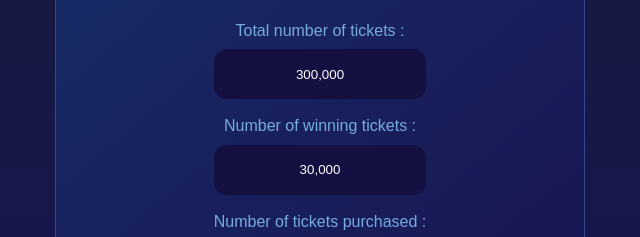
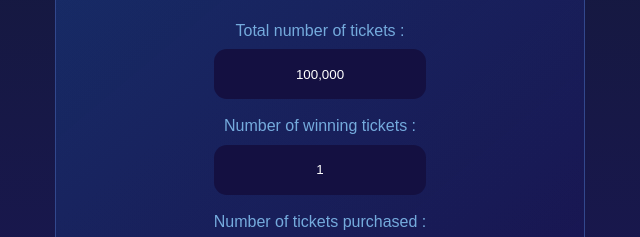
Before and after one commit to Fuel0/lottery-chance-calculator, a plain HTML site: page index.html in a window 1280 px wide. Shown: the part 280-517 px from the top of the page, 320-960 px from the left. Drawn offline with Linux system fonts and the light colour scheme.

Commit message:
Update year

```diff
--- a/index.html
+++ b/index.html
@@ -169,10 +169,10 @@
 
         <form action="" id="myForm">
             <label for="nbTickets">Total number of tickets : </label>
-            <input type="text" id="nbTickets" name="nbTickets" value="300,000"><br><br>
+            <input type="text" id="nbTickets" name="nbTickets" value="100,000"><br><br>
 
             <label for="winningTickets">Number of winning tickets :</label>
-            <input type="text" id="winningTickets" name="winningTickets" value="30,000"><br><br>
+            <input type="text" id="winningTickets" name="winningTickets" value="1"><br><br>
 
             <label for="nbTicketsBought">Number of tickets purchased :</label>
             <input type="text" id="nbTicketsBought" name="nbTicketsBought" value="10"><br><br>
```
